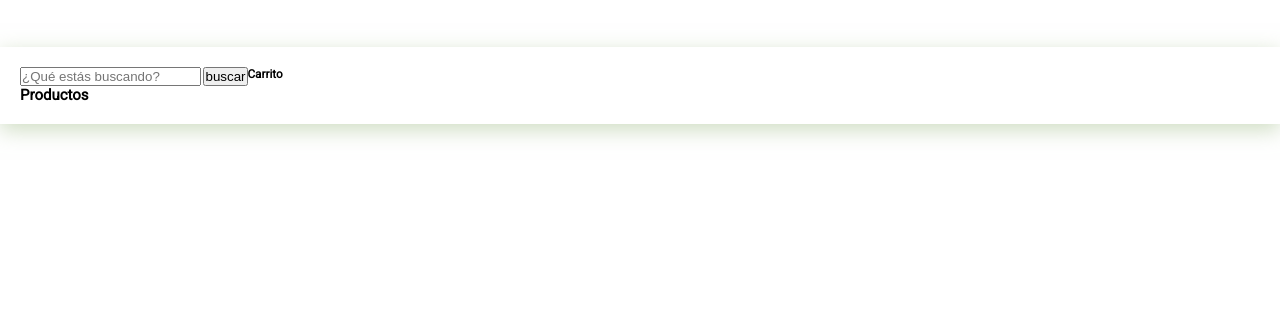
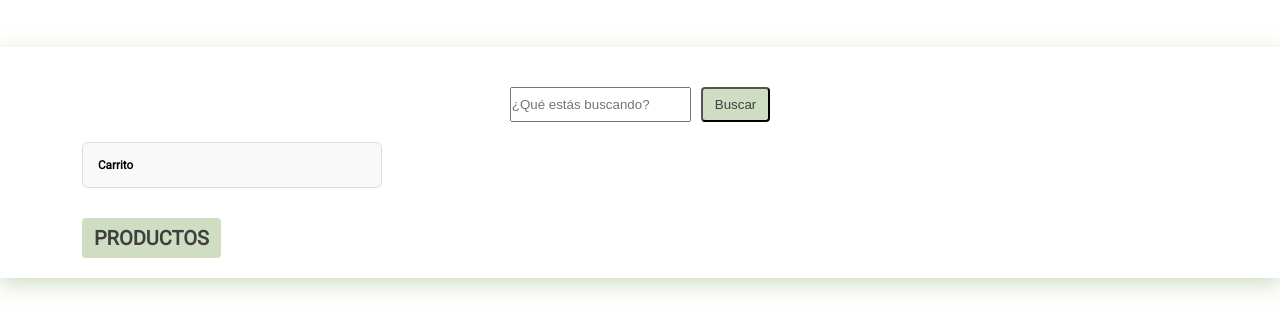
Before and after one commit to Adalab/modulo-2-evaluacion-final-Mercedes-Bichweiler, a website built with Vite: page src/index.html in a window 1280 px wide. Shown: the part 58-390 px from the top of the page. Built offline with nearby package versions, Linux system fonts and the light colour scheme; no server answers.

Commit message:
add localStorage

```diff
--- a/src/index.html
+++ b/src/index.html
@@ -26,15 +26,15 @@
           <input
             class="js_submitSearch form-submit"
             type="submit"
-            value="buscar"
+            value="Buscar"
           />
         </form>
+        <section class="cart">
+          <h3 class="cart-title">Carrito</h3>
+          <ul class="js_cartList cart-list"></ul>
+        </section>
         <h2 class="products-title">Productos</h2>
         <ul class="js_listProducts products-list"></ul>
-      </section>
-      <section class="cart">
-        <h3 class="cart-title">Carrito</h3>
-        <ul class="js_cartList cart-list"></ul>
       </section>
     </main>
     <script src="./js/main.js"></script>
--- a/src/js/main.js
+++ b/src/js/main.js
@@ -11,19 +11,29 @@ const apiUrlTwo =
 let productsData = [];
 let cart = [];
 
+//carga carrito desde localStorage
+const savedCart = localStorage.getItem("cart");
+
+if (savedCart) {
+  cart = JSON.parse(savedCart);
+  renderCart();
+}
+
 //traer productos
 fetch(apiUrlOne)
   .then((res) => res.json())
   .then((data) => {
     productsData = data;
     renderProducts(productsData);
+    renderCart();
   })
   .catch(() => {
-    fetch(apiUrlTwo)
+    fetch(apiUrlTwo) // opcion dos api
       .then((res) => res.json())
       .then((data) => {
         productsData = data;
         renderProducts(productsData);
+        renderCart();
       });
   });
 
@@ -66,22 +76,21 @@ function addBuyButtonEvents() {
 }
 
 //funcion para agregar productos al carro
-
 function handleAddCart(ev) {
   const productId = parseInt(ev.currentTarget.id);
   const selectedProduct = productsData.find((item) => item.id === productId);
 
-  // verificar si el producto ya está en el carrito
+  // verifica si el producto ya está en el carrito
   const alreadyInCart = cart.some((item) => item.id === productId);
 
   if (alreadyInCart) {
-    // si ya está → eliminarlo del carrito
+    // si ya está lo elimina del carrito
     cart = cart.filter((item) => item.id !== productId);
   } else {
-    // si no está → agregarlo
+    // si no está lo agrega
     cart.push(selectedProduct);
   }
-
+  saveCart(); // guardamos en localstorage
   renderProducts(productsData); // repinta los botones con el estado actualizado
   renderCart(); // muestra el carrito actualizado
 }
@@ -99,6 +108,11 @@ function renderCart() {
       </li>
     `;
   }
+}
+
+//llamo function para guardar carrito en localStorage
+function saveCart() {
+  localStorage.setItem("cart", JSON.stringify(cart));
 }
 
 //funcion filtrar
--- a/src/scss/main.scss
+++ b/src/scss/main.scss
@@ -25,11 +25,52 @@
   max-width: 150rem;
   margin: auto;
   display: flex;
+  justify-content: center;
   padding: 2rem;
   box-shadow: rgba(159, 187, 135, 0.5) 0px 6px 20px;
 }
+.products{
+  display: flex;
+  flex-direction: column;
+  align-items: flex-start;
+  width: 90%;
+  max-width: 120rem;
+  margin-top: 2rem;
+}
+.form{
+  width: 100%;
+  display: flex;
+  justify-content: center;
+  gap: 1rem;
+  margin-bottom: 2rem;
+}
+.form-submit{
+  color: var(--color-text);
+  background-color: rgba(159, 187, 135, 0.5);
+  padding: 8px 12px;
+  border-radius: 4px;
+}
+.cart{
+  align-self: flex-start;
+  background-color: #f9f9f9;
+  border: 1px solid #ddd;
+  padding: 15px;
+  border-radius: 6px;
+  width: 100%;
+  max-width: 300px;
+  margin-bottom: 30px;
+}
 .cart-item{
   list-style: none;
+}
+.products-title{
+  font-size: 2rem;
+  text-transform: uppercase;
+  color: var(--color-text);
+  background-color: rgba(159, 187, 135, 0.5);
+  padding: 8px 12px;
+  border-radius: 4px;
+
 }
 .product-btn {
   background-color: rgba(159, 187, 135, 0.5);
```
